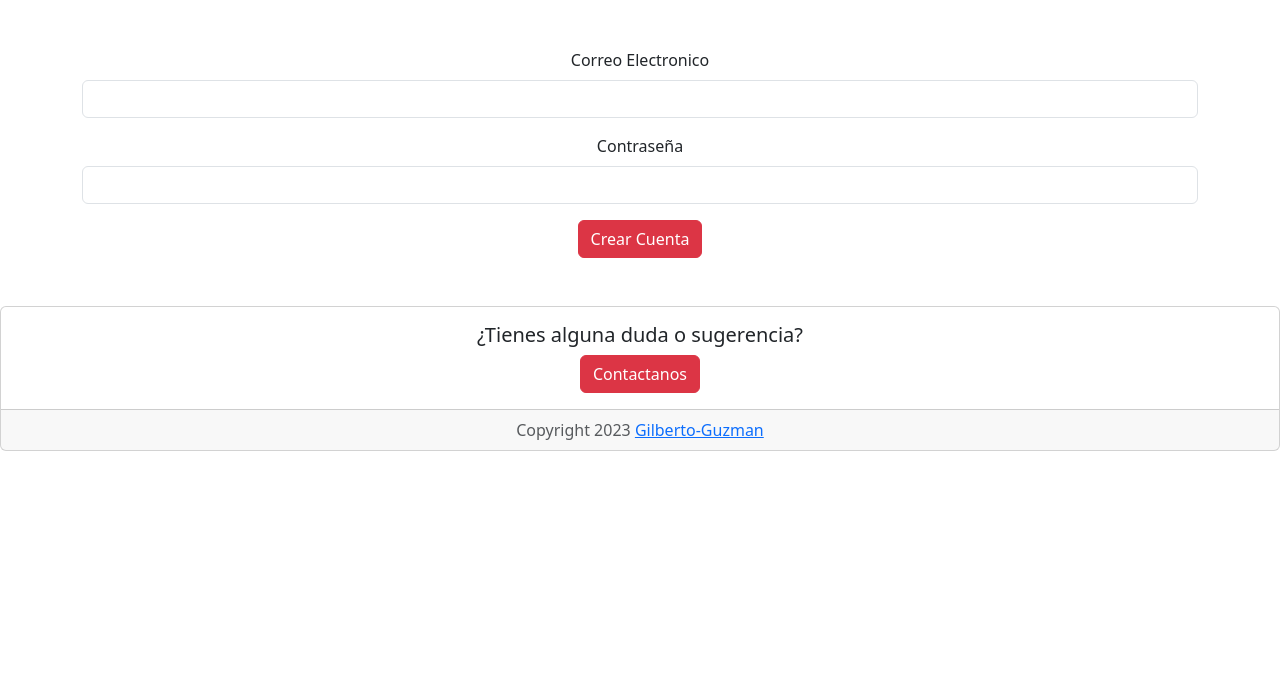
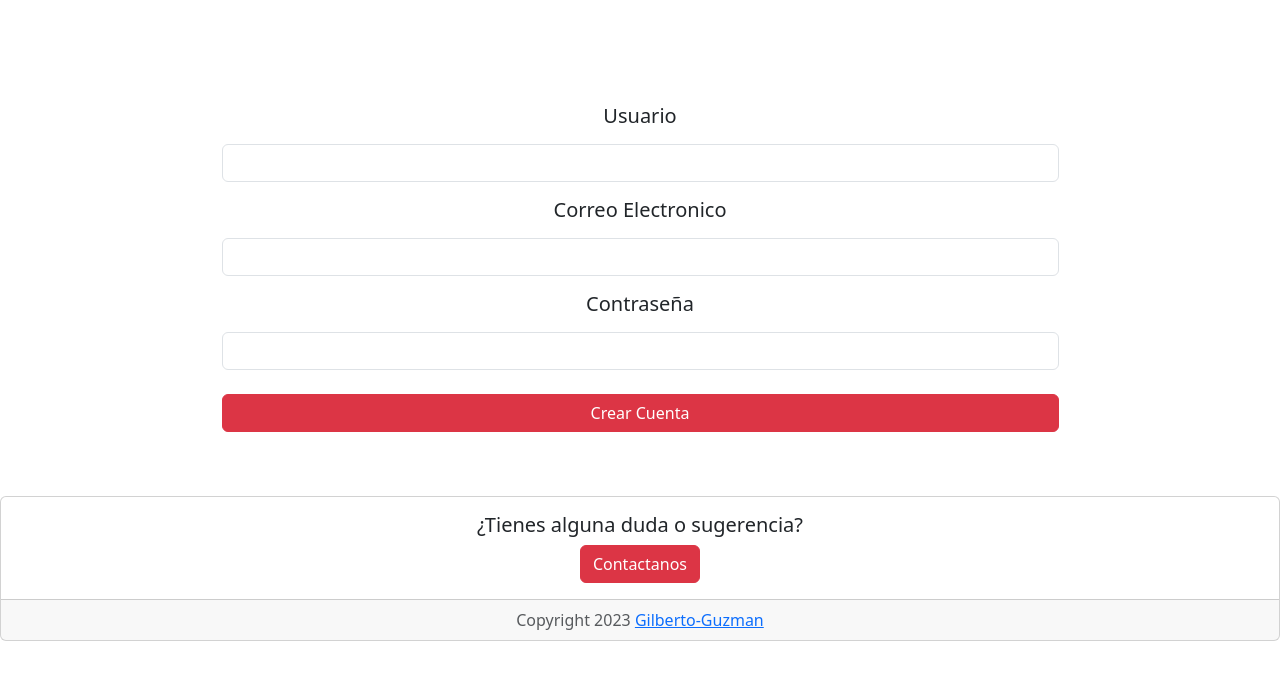
Before and after one commit to Gilberto-Guzman/Act-1.6-Farmacias-Guadalajara, a Flask app: page /register in a window 1280 px wide. Shown: the part 68-748 px from the top of the page. Run offline with Flask 2, Linux system fonts and the light colour scheme; some libraries are stand-ins or nearby versions.

Commit message:
Correcion de errores en el login y register

```diff
--- a/main.py
+++ /dev/null
@@ -1,19 +0,0 @@
-# from flask import Flask
-# from views import views
-
-# app = Flask(__name__)
-# app.register_blueprint(views, url_prefix="/")
-# # app.register_blueprint(views, url_prefix="/views")
-
-# if __name__ == '__main__':
-#     app.run(debug=True, port=8000)
-
-# if __name__ == '__main__':
-#     app.run(port=8080, host='0.0.0.0')
-
-from website import create_app
-
-app = create_app()
-
-if __name__ == '__main__':
-    app.run(debug=True)
--- a/test-login/app.py
+++ b/website/app.py
@@ -1,10 +1,10 @@
-from flask import Flask, render_template, request, redirect, url_for, session
+from flask import Flask, Blueprint, render_template, request, redirect, url_for, session
 from flask_mysqldb import MySQL
 import MySQLdb.cursors
 import re
 
+app = Flask(__name__)
 
-app = Flask(__name__)
 
 app.secret_key = 'your secret key'
 
@@ -16,8 +16,17 @@ app.config['MYSQL_DB'] = 'farmaciasguadalajara'
 mysql = MySQL(app)
 
 
-@app.route('/')
-@app.route('/login', methods=['GET', 'POST'])
+@app.route("/")
+def home():
+    return render_template("views/home/home.html")
+
+
+@app.route("/contact")
+def contact():
+    return render_template("views/contact/contact.html")
+
+
+@app.route("/login", methods=['GET', 'POST'])
 def login():
     msg = ''
     if request.method == 'POST' and 'username' in request.form and 'password' in request.form:
@@ -31,22 +40,15 @@ def login():
             session['loggedin'] = True
             session['id'] = account['id']
             session['username'] = account['username']
-            msg = 'Logged in successfully !'
-            return render_template('index.html', msg=msg)
+            msg = '¡Ha iniciado sesión correctamente!'
+            return render_template('views/home/home.html', msg=msg)
         else:
-            msg = 'Incorrect username / password !'
-    return render_template('login.html', msg=msg)
+            msg = 'Usuario o contraseña incorrectos...'
+    return render_template('views/login/login.html', msg=msg)
+    # return render_template('views/login/login.html')
 
 
-@app.route('/logout')
-def logout():
-    session.pop('loggedin', None)
-    session.pop('id', None)
-    session.pop('username', None)
-    return redirect(url_for('login'))
-
-
-@app.route('/register', methods=['GET', 'POST'])
+@app.route("/register", methods=['GET', 'POST'])
 def register():
     msg = ''
     if request.method == 'POST' and 'username' in request.form and 'password' in request.form and 'email' in request.form:
@@ -58,22 +60,23 @@ def register():
             'SELECT * FROM accounts WHERE username = % s', (username, ))
         account = cursor.fetchone()
         if account:
-            msg = 'Account already exists !'
+            msg = 'Esta cuenta ya esta en uso...'
         elif not re.match(r'[^@]+@[^@]+\.[^@]+', email):
-            msg = 'Invalid email address !'
+            msg = 'Correo electronico invalido...'
         elif not re.match(r'[A-Za-z0-9]+', username):
-            msg = 'Username must contain only characters and numbers !'
+            msg = 'El nombre de usuario debe contener solo caracteres y numeros...'
         elif not username or not password or not email:
-            msg = 'Please fill out the form !'
+            msg = '¡Porfavor rellene el formulario!'
         else:
             cursor.execute(
                 'INSERT INTO accounts VALUES (NULL, % s, % s, % s)', (username, password, email, ))
             mysql.connection.commit()
-            msg = 'You have successfully registered !'
+            msg = '¡Se ha registrado correctamente!'
     elif request.method == 'POST':
-        msg = 'Please fill out the form !'
-    return render_template('register.html', msg=msg)
+        msg = '¡Porfavor rellene el formulario!'
+    return render_template('views/register/register.html', msg=msg)
+    # return render_template("views/register/register.html")
 
 
 if __name__ == '__main__':
-    app.run(debug=True, port=8000)
+    app.run(debug=True)
--- a/website/auth.py
+++ /dev/null
@@ -1,13 +0,0 @@
-from flask import Blueprint, render_template
-
-auth = Blueprint("auth", __name__)
-
-
-@auth.route("/login")
-def login():
-    return render_template("views/login/login.html")
-
-
-@auth.route("/register")
-def register():
-    return render_template("views/register/register.html")
--- a/website/templates/tools/navbar.html
+++ b/website/templates/tools/navbar.html
@@ -9,10 +9,10 @@
         <div class="collapse navbar-collapse" id="navbarSupportedContent">
             <ul class="navbar-nav ms-auto mb-2 mb-lg-0">
                 <li class="nav-item">
-                    <a class="nav-link" href="{{ url_for('views.home') }}">Inicio</a>
+                    <a class="nav-link" href="{{ url_for('home') }}">Inicio</a>
                 </li>
                 <li class="nav-item">
-                    <a class="nav-link" href="{{ url_for('views.contact') }}">Contacto</a>
+                    <a class="nav-link" href="{{ url_for('contact') }}">Contacto</a>
                 </li>
 
                 <div class="btn-group">
@@ -28,8 +28,8 @@
                         Mi cuenta
                     </button>
                     <div class="dropdown-menu">
-                        <a class="dropdown-item" href="{{ url_for('auth.login') }}">Inicia Sesión</a>
-                        <a class="dropdown-item" href="{{ url_for('auth.register') }}">Registrate</a>
+                        <a class="dropdown-item" href="{{ url_for('login') }}">Inicia Sesión</a>
+                        <a class="dropdown-item" href="{{ url_for('register') }}">Registrate</a>
                     </div>
                 </div>
             </ul>
--- a/website/templates/views/register/container/form.html
+++ b/website/templates/views/register/container/form.html
@@ -1,19 +1,33 @@
-<div class="container text-center mt-5 mb-5">
-    <div class="row ">
-        <!-- <div class="col order-last">
-        </div> -->
-        <div class="col">
-            <div class="col mb-3">
-                <label for="exampleInputEmail1" class="form-label">Correo Electronico</label>
-                <input type="email" class="form-control" id="exampleInputEmail1" aria-describedby="emailHelp">
+<form action="{{ url_for('register') }}" method="post">
+    <div class="container text-center mt-5 mb-5">
+        <div class="row ">
+            <div class="msg">
+                <h1>{{ msg }}</h1><br><br>
             </div>
-            <div class="col mb-3">
-                <label for="exampleInputPassword1" class="form-label">Contraseña</label>
-                <input type="password" class="form-control" id="exampleInputPassword1">
+            <div class="col">
+
+                <div class="col-9 mx-auto mb-3">
+                    <label for="InputUsername" class="form-label">
+                        <h5>Usuario</h5>
+                    </label>
+                    <input id="username" name="username" type="text" class="form-control">
+                </div>
+
+                <div class="col-9 mx-auto mb-3">
+                    <label for="InputEmail" class="form-label">
+                        <h5>Correo Electronico</h5>
+                    </label>
+                    <input id="email" name="email" type="text" class="form-control">
+                </div>
+                <div class="col-9 mx-auto mb-3">
+                    <label for="InputPassword" class="form-label">
+                        <h5>Contraseña</h5>
+                    </label>
+                    <input id="password" name="password" type="password" class="form-control"><br>
+                    <button type="submit" class="btn btn-danger w-100" value="Sign Up">Crear Cuenta</button>
+                </div>
+
             </div>
-            <button type="submit" class="btn btn-danger">Crear Cuenta</button>
         </div>
-        <!-- <div class="col order-first">
-        </div> -->
     </div>
-</div>
+</form>
```
Also changed, not shown: test/login-and-register/app.py (added, +81 -0 lines), test/mysql/DB/database.sql (added, +10 -0 lines), test/mysql/app.py (added, +24 -0 lines), website/DB/database.sql (added, +10 -0 lines), website/Notas.md (+2 -0 lines), website/__init__.py (deleted, +0 -14 lines), website/templates/views/login/container/form-old.html (added, +19 -0 lines), website/templates/views/login/container/form.html (+22 -15 lines), website/templates/views/register/container/form_old.html (added, +19 -0 lines), website/views.py (deleted, +0 -13 lines), test/login-and-register/static/style.css (renamed from test-login/static/style.css), test/login-and-register/templates/index.html (renamed from test-login/templates/index.html), test/login-and-register/templates/login.html (renamed from test-login/templates/login.html), test/login-and-register/templates/register.html (renamed from test-login/templates/register.html), 1 more files.
